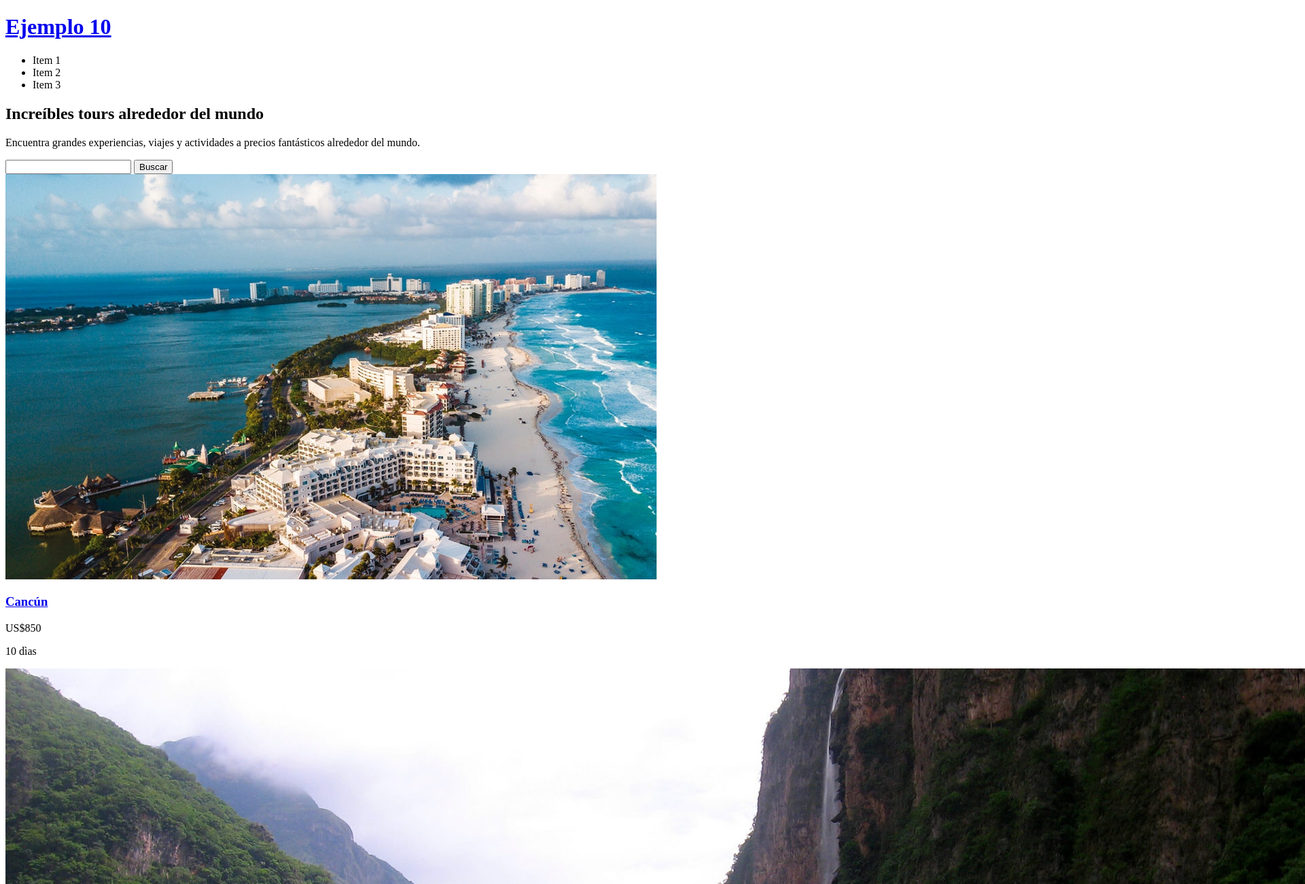
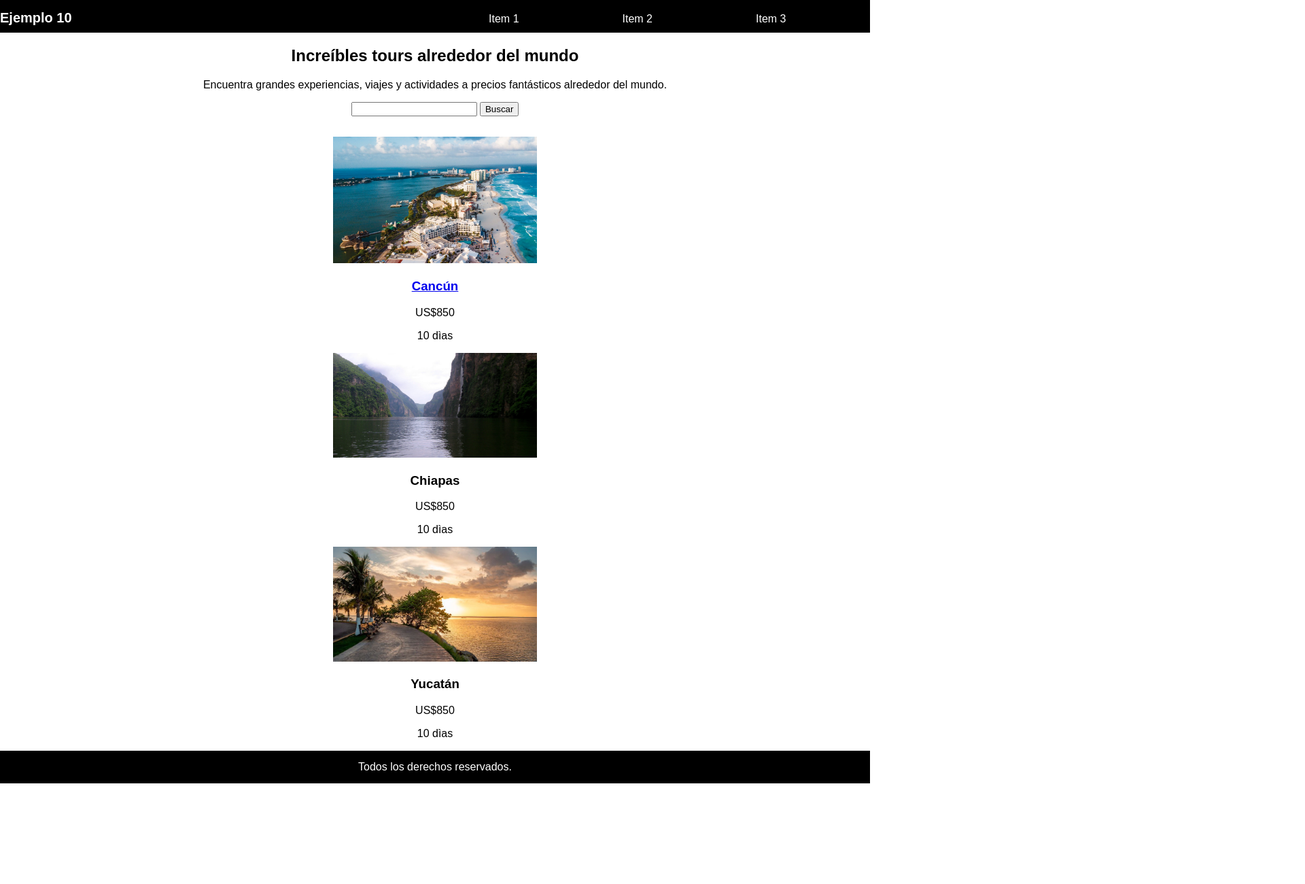
Before and after one commit to mikenieva/ejemplo10, a plain HTML site: page index.html in a window 1280 px wide. Shown: the top 1300 px of the page at 68% size, 1920 px wide, since content can reach past the window. After the commit the page ends 1152 px from the top, so only its background shows below. Drawn offline with Linux system fonts and the light colour scheme.

Commit message:
Página inicial terminada

```diff
--- a/index.css
+++ b/index.css
@@ -1,3 +1,61 @@
 body{
     background-color: white;
+    margin: 0;
+    font-family: Arial, Helvetica, sans-serif;
 }
+
+header {
+    background-color: black;
+    color: white;
+}
+
+header h1 {
+    margin: 0;
+    width: 40%;
+    font-size: 20px;
+    display: inline-block;
+    padding: 15px 0 10px 0;
+}
+
+header h1 a {
+    color: white;
+    text-decoration: none;
+}
+
+header ul {
+    margin: 0;
+    display: inline-block;
+    width: 50%;
+    padding: 0;
+    text-align: right;
+}
+
+header ul li {
+    display: inline-block;
+    width: 30%;
+}
+
+section#busqueda {
+    text-align: center;
+    margin-bottom: 30px;
+}
+
+section#lista-tours article {
+    text-align: center;
+}
+
+section#lista-tours article img{
+    width: 300px;
+}
+
+footer {
+    background-color: black;
+    color: white;
+    text-align: center;
+}
+
+footer p {
+    margin: 0;
+    padding-top: 15px;
+    padding-bottom: 15px;
+}
```
